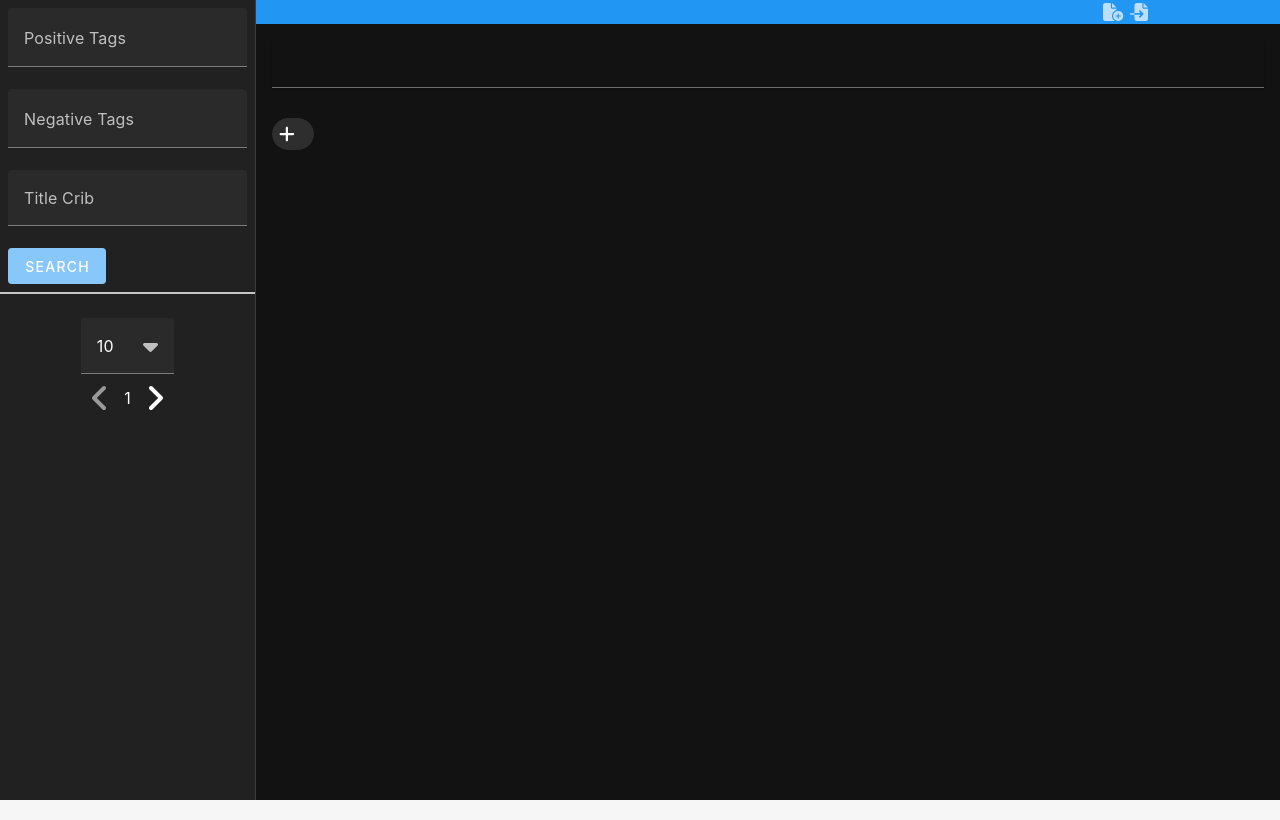
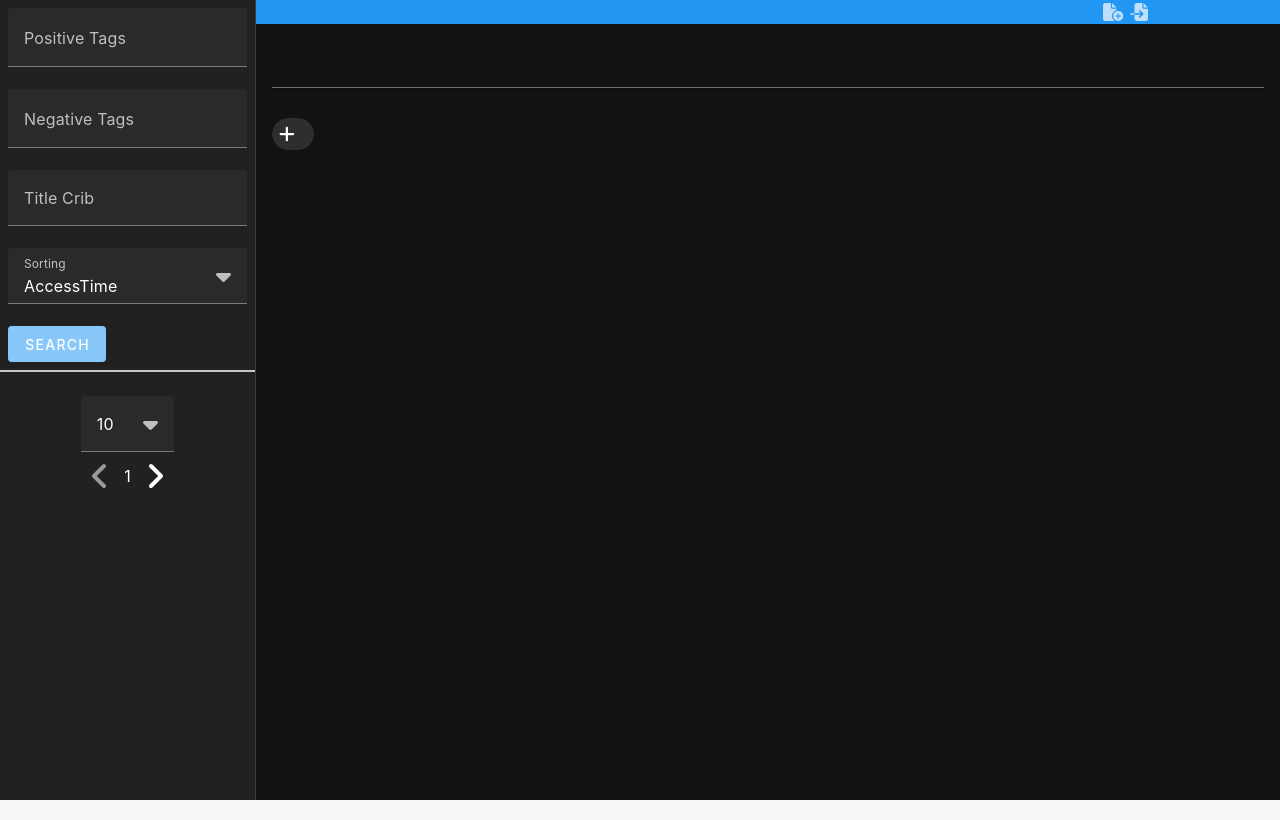
Before and after one commit to Kruemmelspalter/FileSpider, a Vue app: page / in a window 1280 px wide. Built offline with nearby package versions, Linux system fonts and the light colour scheme.

Commit message:
select search type in frontend

```diff
--- a/src/App.vue
+++ b/src/App.vue
@@ -19,8 +19,8 @@ type DocMeta = {
   id: string,
   title: string,
   docType: string,
-  created: string,
-  accessed: string,
+  created: Date,
+  accessed: Date,
   tags: string[],
   extension: string | undefined,
 }
@@ -238,6 +238,8 @@ const searchResults = ref<DocMeta[]>([]);
 const page = ref(0);
 const pageLength = ref(10);
 
+const sorting = ref('AccessTime');
+
 async function getSearchResults() {
   if (posTags.value.length !== 0) {
 
@@ -247,7 +249,7 @@ async function getSearchResults() {
       crib: titleCrib.value,
       page: page.value,
       pageLength: pageLength.value,
-      sort: ["AccessTime", false]
+      sort: [sorting.value, false]
     })
         .catch(error =>
             addAlert("Error while searching", <string>error, "error", true, 10000)
@@ -280,6 +282,12 @@ async function showRenderInExplorer() {
           addAlert("Error while opening file explorer", <string>error, "error", true, 10000)
       );
 }
+
+function formatDate(date: any): String {
+  return Intl.DateTimeFormat(navigator.language,
+      {dateStyle: 'short', timeStyle: 'short'},
+  ).format(new Date(date));
+}
 </script>
 
 <template>
@@ -302,17 +310,19 @@ async function showRenderInExplorer() {
                     :items="negTagsSuggestions" chips clearable density="compact" label="Negative Tags"
                     multiple outlined/>
         <v-text-field v-model="titleCrib" label="Title Crib" outlined @update:modelValue="search"/>
+        <v-select v-model="sorting" :items="['AccessTime', 'CreationTime', 'Title']" label="Sorting" outlined
+                  @update:modelValue="search"/>
         <v-btn :disabled="!searchValid" color="primary" type="submit">Search</v-btn>
       </v-form>
       <v-divider :thickness="2" class="border-opacity-75"/>
-      <!-- TODO -->
       <v-list>
         <v-list-item
             v-for="r in searchResults"
             :key="r.id"
-            :title="r.title"
             @click="id = r.id"
         >
+          <v-list-item-subtitle v-text="formatDate(r.accessed)"/>
+          <v-list-item-title v-text="r.title"/>
 
           <v-chip-group>
             <v-chip
```
